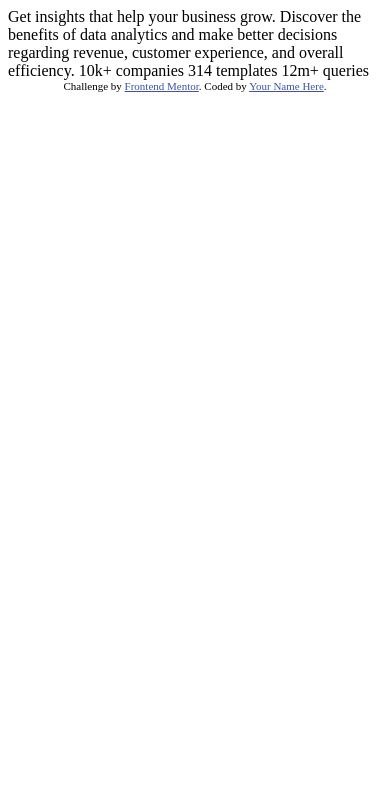
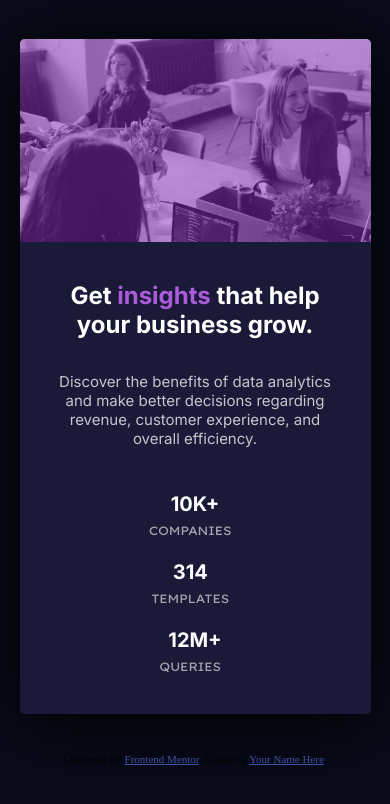
Before and after one commit to BasemAmr/Stats-preview-card-component, a plain HTML site: page index.html in a window 390 px wide. Drawn offline with Linux system fonts and the light colour scheme.

Commit message:
Final result

```diff
--- a/index.html
+++ b/index.html
@@ -3,11 +3,9 @@
 <head>
   <meta charset="UTF-8">
   <meta name="viewport" content="width=device-width, initial-scale=1.0"> <!-- displays site properly based on user's device -->
-
   <link rel="icon" type="image/png" sizes="32x32" href="./images/favicon-32x32.png">
-
   <title>Frontend Mentor | Stats preview card component</title>
-
+  <link rel="stylesheet" href="main.css">
   <!-- Feel free to remove these styles or customise in your own stylesheet 👍 -->
   <style>
     .attribution { font-size: 11px; text-align: center; }
@@ -16,14 +14,37 @@
 </head>
 <body>
 
-  Get insights that help your business grow.
+  <main class="card">
+    <section class="info">
+      <h1 class="heading">Get <span>insights</span> that help your business grow.</h1>
+      <p class="card-brief">Discover the benefits of data analytics and make better decisions regarding revenue, customer
+        experience, and overall efficiency.</p>
+      <div class="stats">
+        <div>
+          <span class="stat-number">10k+</span>
+          <h3 class="stat-name">companies</h3>
+        </div>
+        <div>
+          <span class="stat-number">314&nbsp;&nbsp;</span>
+          <h3 class="stat-name">templates</h3>
+        </div>
+        <div>
+          <span class="stat-number">12m+</span>
+          <h3 class="stat-name">queries</h3>
+        </div>
+      </div>
+    </section>
+    <section class="image">
+      <div class="overlay"></div>
+    </section>
+  </main>
 
-  Discover the benefits of data analytics and make better decisions regarding revenue, customer
-  experience, and overall efficiency.
 
-  10k+ companies
-  314 templates
-  12m+ queries
+
+
+
+
+
 
   <div class="attribution">
     Challenge by <a href="https://www.frontendmentor.io?ref=challenge" target="_blank">Frontend Mentor</a>.
--- /dev/null
+++ b/main.css
@@ -0,0 +1,156 @@
+/* Fonts */
+@import url('https://fonts.googleapis.com/css2?family=Inter:wght@400;700&family=Lexend+Deca&display=swap');
+/*
+    font-family: 'Inter', sans-serif;
+    font-family: 'Lexend Deca', sans-serif;
+*/
+
+/* Global */
+:root {
+    --main-bg: hsl(233, 47%, 7%);
+    --card-bg: hsl(244, 38%, 16%);
+    --accent: hsl(277, 64%, 61%);
+    --main-p: hsla(0, 0%, 100%, 0.75);
+    --stat-h: hsla(0, 0%, 100%, 0.6)
+}
+* {
+    margin: 0;
+    padding: 0;
+    box-sizing: border-box;
+}
+body {
+    background-color: var(--main-bg);
+}
+.card {
+    width: 70%;
+    height: 50vh;
+    margin: 10% auto;
+    display: flex;
+    box-shadow: 0 10px 70px #000;
+}
+.card .image {
+    width: 50%;
+    height: 100%;
+    background-image: url(images/image-header-desktop.jpg);
+    background-size: cover;
+    border-radius: 0 5px 5px 0;
+    -webkit-border-radius: 0 5px 5px 0;
+    -moz-border-radius: 0 5px 5px 0;
+    -ms-border-radius: 0 5px 5px 0;
+    -o-border-radius: 0 5px 5px 0;
+}
+.card .image .overlay {
+    width: 100%;
+    height: 100%;
+    background-color: rgba(132, 41, 188, 0.5);
+    border-radius: 0 5px 5px 0;
+    -webkit-border-radius: 0 5px 5px 0;
+    -moz-border-radius: 0 5px 5px 0;
+    -ms-border-radius: 0 5px 5px 0;
+    -o-border-radius: 0 5px 5px 0;
+}
+.card .info {
+    width: 50%;
+    height: 100%;
+    padding: 0 2rem;
+    display: flex;
+    flex-direction: column;
+    justify-content: space-evenly;
+    font-family: 'Inter', sans-serif;
+    background-color: var(--card-bg);
+    border-radius: 5px 0 0 5px;
+    -webkit-border-radius: 5px 0 0 5px;
+    -moz-border-radius: 5px 0 0 5px;
+    -ms-border-radius: 5px 0 0 5px;
+    -o-border-radius: 5px 0 0 5px;
+}
+.card .info > * {
+    margin: 5px 0;
+}
+.card .info .heading {
+    color: hsl(0, 0%, 100%);
+    font-weight: 700;
+}
+.card .info .heading span {
+    color: var(--accent);
+}
+.card .info .card-brief {
+    color: var(--main-p);
+    font-size: 15px;
+}
+.card .info .stats {
+    display: flex;
+    align-content: space-between;
+}
+.card .info .stats div {
+    display: flex;
+    flex-direction: column;
+}
+.card .info .stats div:not(:last-child) {
+    margin-right: 10px;
+}
+.card .info .stats div .stat-number {
+    color: hsl(0, 0%, 100%);
+    font-size: 20px;
+    font-weight: 700;
+    text-transform: uppercase;
+}
+.card .info .stats div .stat-name {
+    color: var(--stat-h);
+    font-family: 'Lexend Deca', sans-serif;
+    font-size: 15px;
+    font-weight: 400;
+    text-transform: uppercase;
+    transform: scale(0.9, 0.8) translateX(-5px);
+    -webkit-transform: scale(0.9, 0.8) translateX(-5px);
+    -moz-transform: scale(0.9, 0.8) translateX(-5px);
+    -ms-transform: scale(0.9, 0.8) translateX(-5px);
+    -o-transform: scale(0.9, 0.8) translateX(-5px);
+}
+@media (max-width: 768px) {
+    .card {
+        width: 90%;
+        height: 80vh;
+        flex-direction: column-reverse;
+        justify-content: space-between;
+    }
+    .card .image {
+        width: 100%;
+        height: 30%;
+        border-radius: 5px 5px 0 0;
+        -webkit-border-radius: 5px 5px 0 0;
+        -moz-border-radius: 5px 5px 0 0;
+        -ms-border-radius: 5px 5px 0 0;
+        -o-border-radius: 5px 5px 0 0;
+    }
+    .card .image .overlay {
+        border-radius: 5px 5px 0 0;
+        -webkit-border-radius: 5px 5px 0 0;
+        -moz-border-radius: 5px 5px 0 0;
+        -ms-border-radius: 5px 5px 0 0;
+        -o-border-radius: 5px 5px 0 0;
+    }
+    .card .info {
+        width: 100%;
+        height: 70%;
+        align-items: center;
+        text-align: center;
+        border-radius: 0 0 5px 5px;
+        -webkit-border-radius: 0 0 5px 5px;
+        -moz-border-radius: 0 0 5px 5px;
+        -ms-border-radius: 0 0 5px 5px;
+        -o-border-radius: 0 0 5px 5px;
+    }
+    .card .info .heading {
+        margin-top: 1rem;
+    }
+    .card .info .stats {
+        flex-direction: column;
+    }
+    .card .info .stats div {
+        margin: 10px 0 !important;
+    }
+    .card .info .stats div .stat-name {
+        margin-top: 5px;
+    }
+}
```
